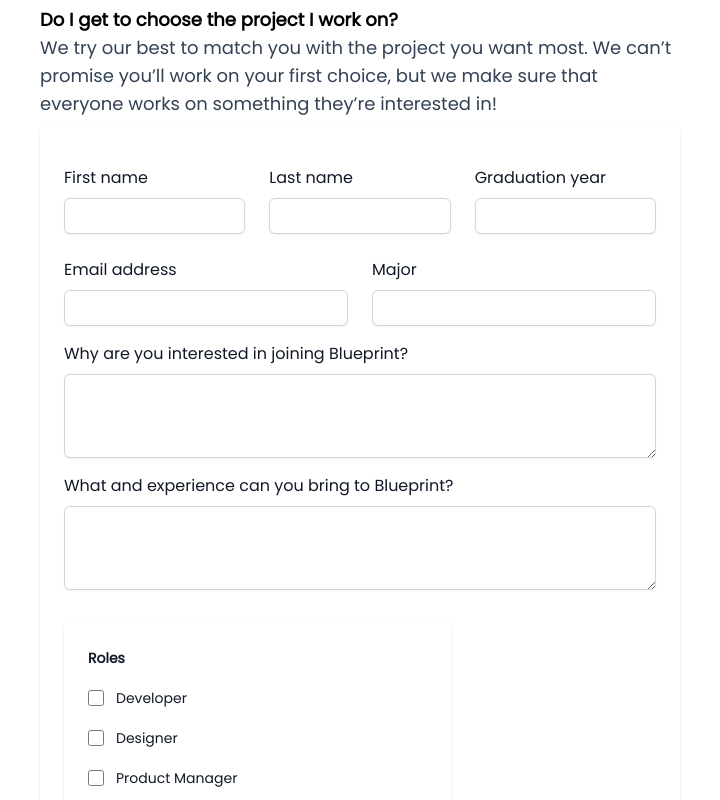
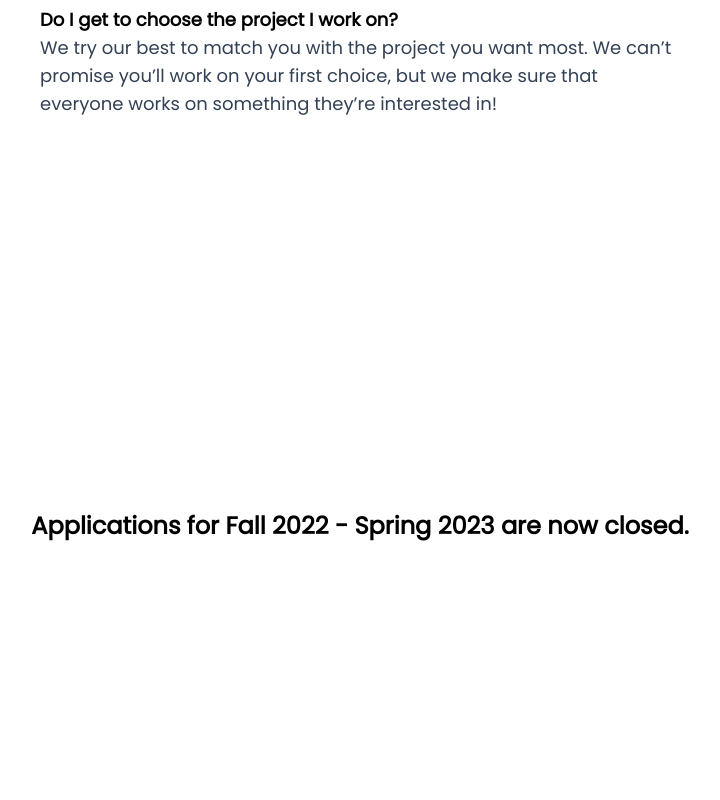
Before and after one commit to OwenTruong/blueprint_website, a React (Create React App) app: page /studentapplication in a window 1280 px wide. Shown: the part 1140-1940 px from the top of the page, without its empty margins (280-1000 px from the left). Built offline with nearby package versions, Linux system fonts and the light colour scheme.

Commit message:
closed form

```diff
--- a/src/App.jsx
+++ b/src/App.jsx
@@ -24,7 +24,7 @@
         <Route path="/projects" element={<Projects />} />
         <Route path="/apply" element={<Apply />} />
         <Route path="/nonprofits" element={<Nonprofits />} />
-        <Route path="/studentapplication" element={<StudentApply isOpen />} />
+        <Route path="/studentapplication" element={<StudentApply />} />
         <Route path="/contact" element={<Contact />} />
         <Route path="*" element={<ErrorPage />} />
       </Routes>
```
